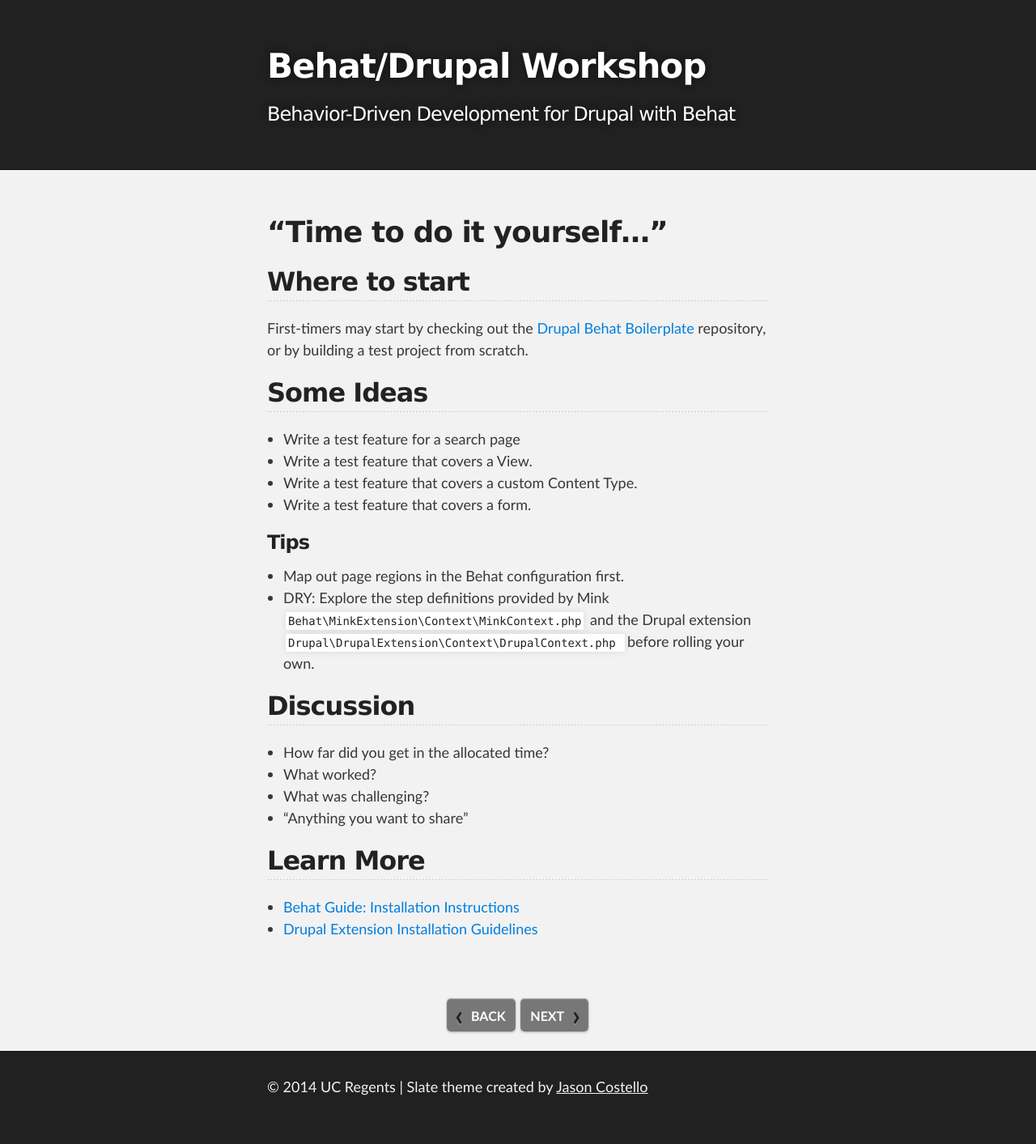
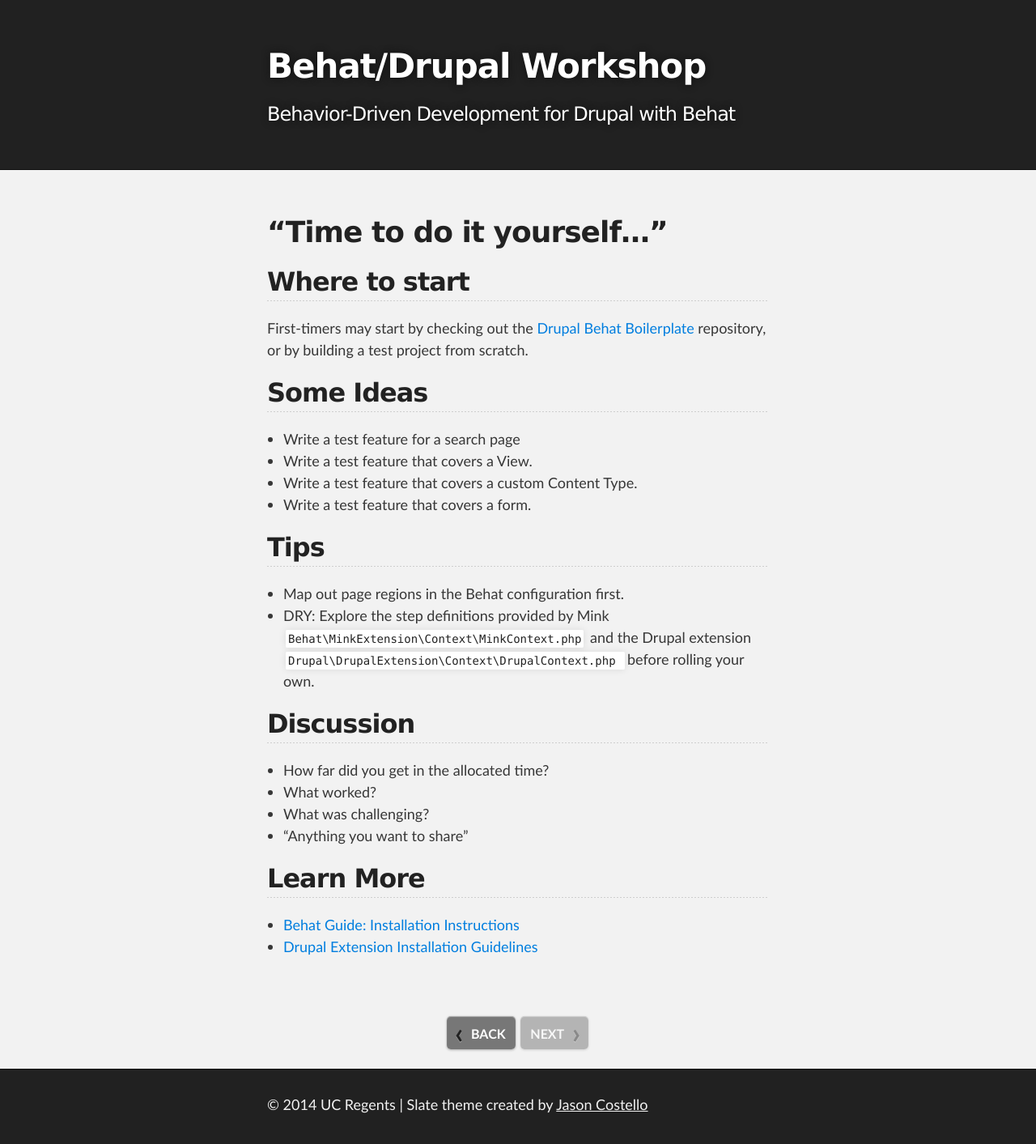
Before and after one commit to stopfstedt/behat-drupal-workshop, a Jekyll site: the page built from diy.md, in a window 1280 px wide. Shown: the whole page at 81% size. Built offline with Jekyll 4.4.1, drawn with Linux system fonts in a browser that asks for light colours; Markdown is read by kramdown in place of the engine named in the settings; before the commit the page ends 1391 px from its top, so only the background shows below that.

```diff
--- a/diy.md
+++ b/diy.md
@@ -18,7 +17,7 @@ First-timers may start by checking out the [Drupal Behat Boilerplate](https://gi
 * Write a test feature that covers a custom Content Type.
 * Write a test feature that covers a form.
 
-### Tips
+## Tips
 
 * Map out page regions in the Behat configuration first.
 * DRY: Explore the step definitions provided by Mink `Behat\MinkExtension\Context\MinkContext.php` and the Drupal extension `Drupal\DrupalExtension\Context\DrupalContext.php ` before rolling your own.
```
Also changed, not shown: other parts of diy.md (+1 -2 lines).
